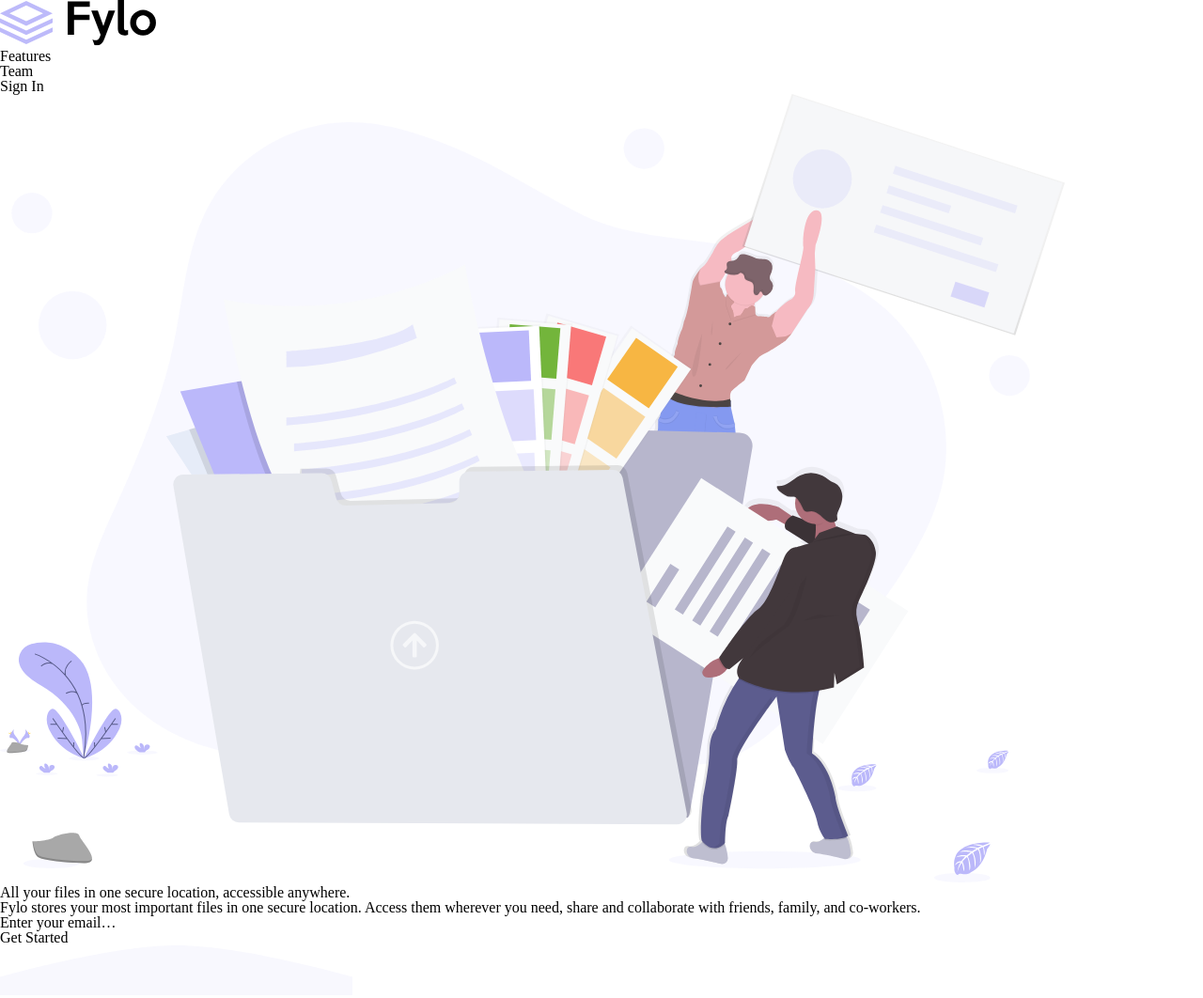
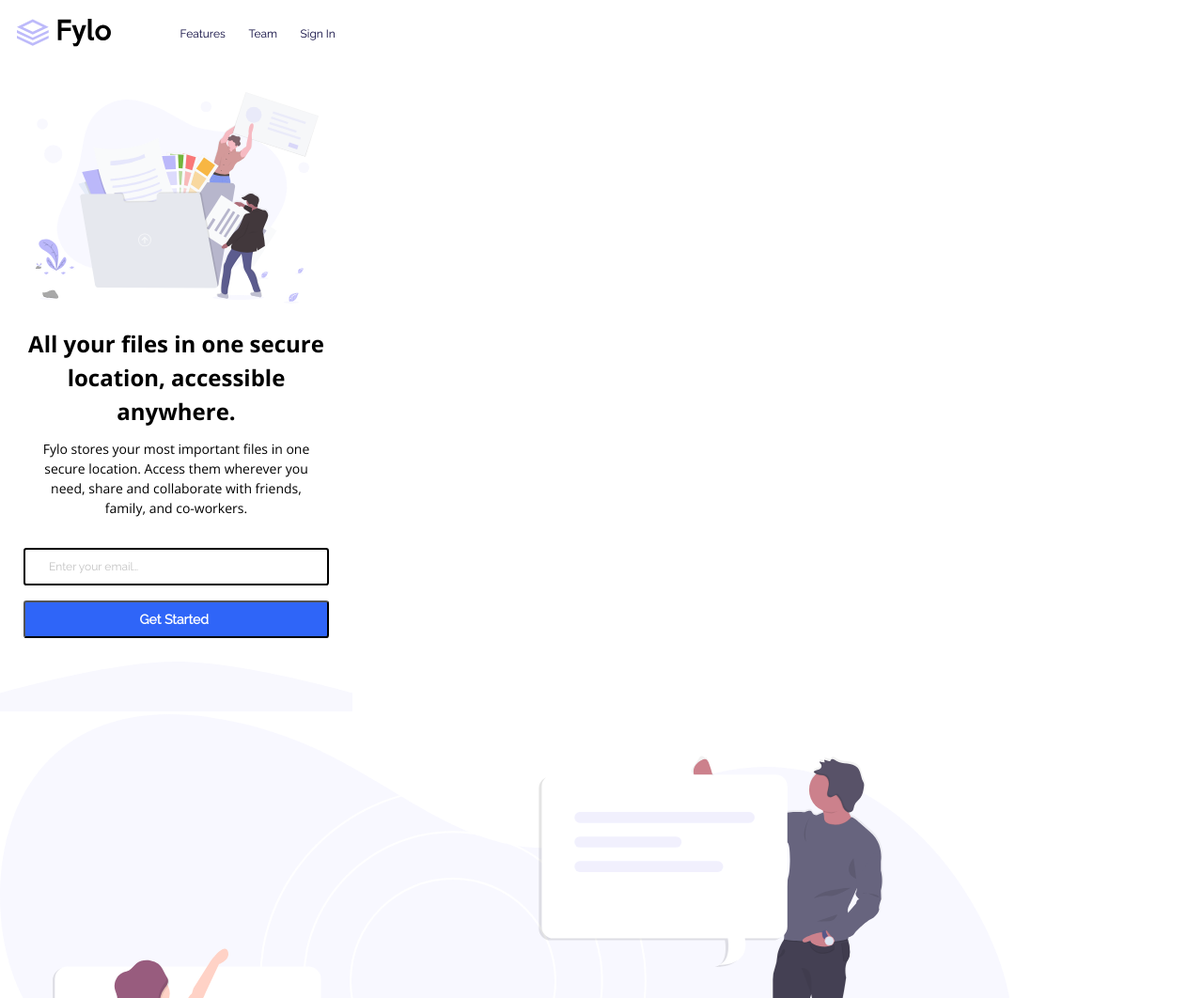
Before and after one commit to Adam-800/Task-N10-Fylo-landing-page-with-two-column-layout, a plain HTML site: page index.html in a window 1280 px wide. Shown: the top 1062 px of the page at 94% size. Drawn offline with nearby package versions, Linux system fonts and the light colour scheme.

Commit message:
make style header div

```diff
--- a/index.html
+++ b/index.html
@@ -9,6 +9,9 @@
     <link rel="preconnect" href="https://fonts.googleapis.com">
     <link rel="preconnect" href="https://fonts.gstatic.com" crossorigin>
     <link href="https://fonts.googleapis.com/css2?family=Open+Sans:wght@400;700&display=swap" rel="stylesheet">
+    <link rel="preconnect" href="https://fonts.googleapis.com">
+    <link rel="preconnect" href="https://fonts.gstatic.com" crossorigin>
+    <link href="https://fonts.googleapis.com/css2?family=Raleway&display=swap" rel="stylesheet">
 
     <link rel="stylesheet" href="style.css">
 </head>
@@ -62,19 +65,21 @@
 </p>
 </div>
 
+<div class="head-email-div">
+
 <div class="email-div">
 <h1 class="email-text">
     Enter your email…
 </h1>
 </div>
 
-<div class="button-div">
+<button class="button-div">
 <h1 class="button-text">
     Get Started
 </h1>
+</button>
+
 </div>
-
-
 
 </div>
 </header>
--- a/style.css
+++ b/style.css
@@ -0,0 +1,175 @@
+* {
+    box-sizing: border-box;
+}
+
+
+body {
+    width: 375px;
+}
+
+.header-div {
+    display: flex;
+    align-items: center;
+    justify-content: center;
+    gap: 24px;
+    padding: 20px;
+}
+
+
+.header-logo {
+padding-right: 50px;
+}
+
+
+.header-logo img {
+    width: 100px;
+}
+
+.header-h1 {
+height: 14px;
+width: 49px;
+font-family: Raleway;
+font-size: 12px;
+font-weight: 400;
+line-height: 14px;
+letter-spacing: 0px;
+text-align: left;
+color: #07043B;
+
+}
+
+.header-h2 {
+height: 14px;
+width: 31px;
+border-radius: nullpx;
+font-family: Raleway;
+font-size: 12px;
+font-weight: 400;
+line-height: 14px;
+letter-spacing: 0px;
+text-align: left;
+color: #07043B;
+}
+
+.header-h3 {
+height: 14px;
+width: 38px;
+border-radius: nullpx;
+font-family: Raleway;
+font-size: 12px;
+font-weight: 400;
+line-height: 14px;
+letter-spacing: 0px;
+text-align: left;
+color: #07043B;
+}
+
+.header-img-div {
+display: flex;
+justify-content: center;
+height: 225px;
+}
+
+
+.header-div1 {
+padding: 25px;
+}
+
+.header-text-div {
+height: 84px;
+display: flex;
+justify-content: center;
+padding-top: 25px;
+}
+
+
+.header-text-h1 {
+height: 108px;
+height: 108px;
+border-radius: nullpx;
+font-family: Open Sans;
+font-size: 24px;
+font-weight: 700;
+line-height: 36px;
+letter-spacing: 0px;
+text-align: center;
+}
+
+
+.header-p-div {
+display: flex;
+justify-content: center;
+padding-top: 60px;
+}
+
+
+.header-text-p {
+height: 84px;
+width: 296px;
+font-family: Open Sans;
+font-size: 14px;
+font-weight: 400;
+line-height: 21px;
+letter-spacing: 0px;
+text-align: center;
+}
+
+
+.email-div {
+box-sizing: border-box;
+height: 40px;
+width: 304px;
+border-radius: 3.125px;
+width: 100%;
+border: solid black 2px;
+display: flex;
+align-items: center;
+}
+
+.email-text {
+color:rgba(194, 194, 194, 1);
+padding-left: 25px;
+left: 21px;
+top: 14px;
+border-radius: nullpx;
+font-family: Raleway;
+font-size: 12px;
+font-weight: 400;
+line-height: 14px;
+letter-spacing: 0.4
+}
+
+
+.button-div {
+height: 40px;
+width: 325px;
+border-radius: 3.125px;
+background: rgba(47, 101, 248, 1);
+display: flex;
+justify-content: center;
+align-items: center;
+}
+
+.button-text {
+height: 16px;
+width: 78px;
+left: 113px;
+top: 12px;
+border-radius: nullpx;
+font-family: Raleway;
+font-size: 14px;
+font-weight: 700;
+line-height: 16px;
+letter-spacing: 0px;
+text-align: left;
+color: rgba(255, 255, 255, 1);
+
+}
+
+
+.head-email-div {
+display: flex;
+flex-direction: column;
+gap: 16px;
+padding-top: 32px;
+}
```
